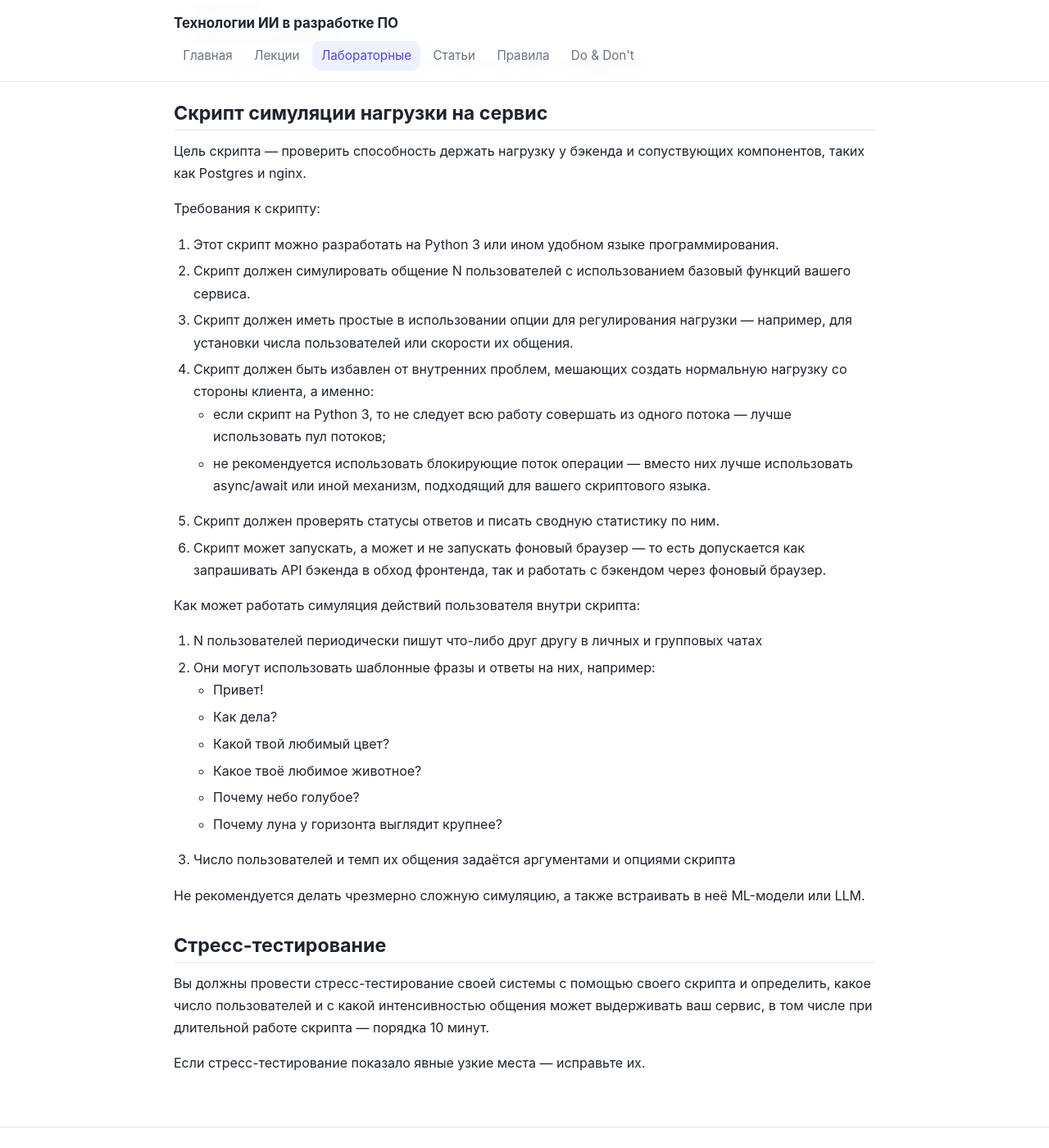
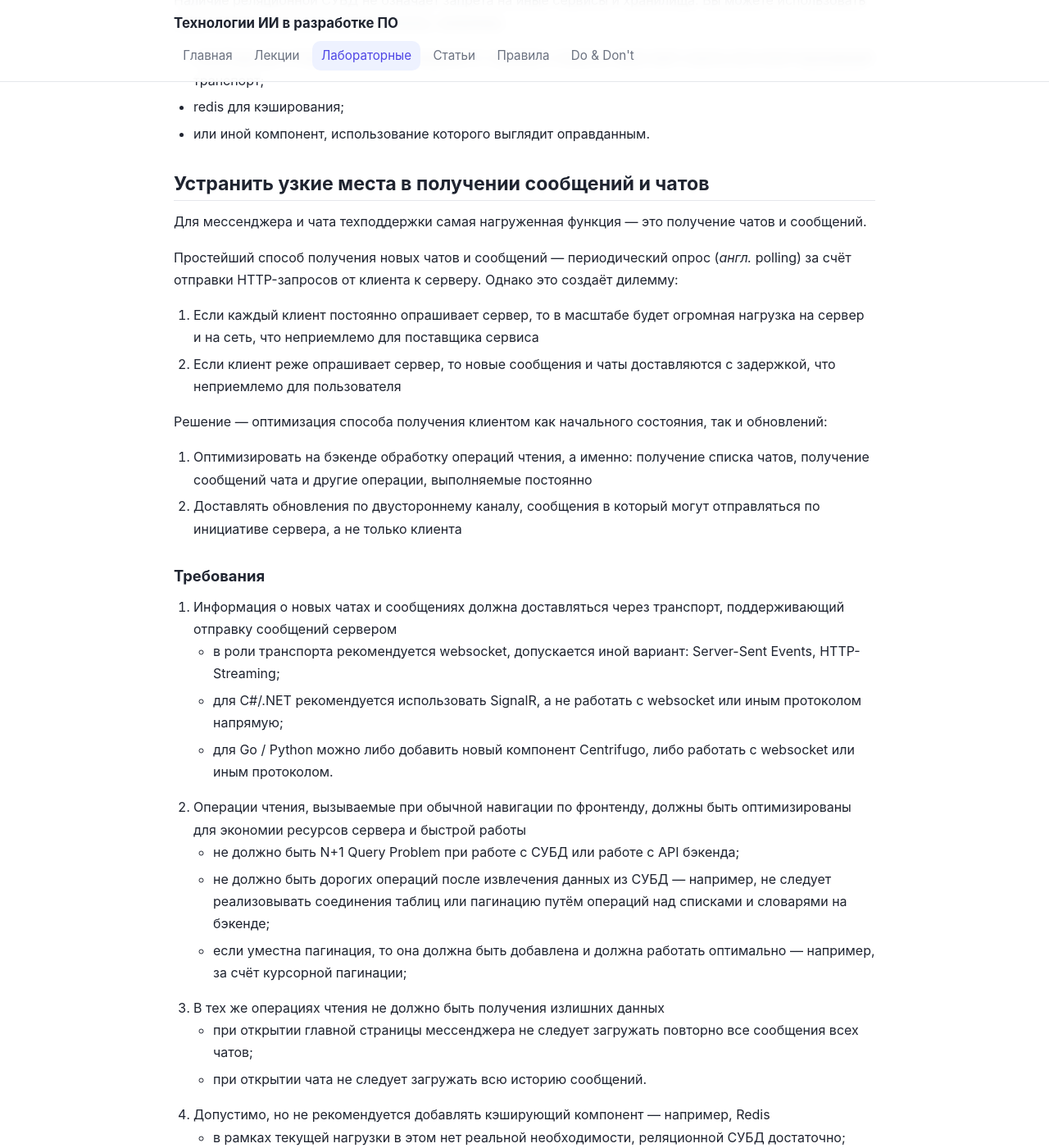
Before and after one commit to is-aidd-26/is-aidd-26.github.io, a Jekyll site: the page built from _labs/lab-5.md, in a window 1280 px wide and 1400 px high, scrolled down 5406 px. Shown: the whole window at 82% size. Built offline with Jekyll 4.4.1, drawn with Linux system fonts in a browser that asks for light colours; some of the changed text lies outside the part shown.

Commit message:
Добавил в 5-й лабораторной отдельное требование на устранение узких мест

```diff
--- a/_labs/lab-5.md
+++ b/_labs/lab-5.md
@@ -23,8 +22,9 @@ summary: "Контейнеризация и стресс-тесты"
 1. Настроить маршрутизацию входящего трафика, чтобы фронтенд и бэкенд отдавались с одного порта на localhost
 2. Настроить запуск в docker compose всех контейнеров, включая бэкенд и фронтенд
 3. Перейти на клиент-серверную СУБД, если на предыдущих этапах использовался SQLite
-4. Подготовить скрипты для симуляции нагрузки на сервис
-5. Провести стресс-тестирование в условиях намеренно ограниченных ресурсов
+4. Устранить узкие места в получении сообщений и чатов
+5. Подготовить скрипты для симуляции нагрузки на сервис
+6. Провести стресс-тестирование в условиях намеренно ограниченных ресурсов
 
 ## Маршрутизация входящего трафика
 
@@ -169,6 +169,39 @@ services:
 - redis для кэширования;
 - или иной компонент, использование которого выглядит оправданным.
 
+## Устранить узкие места в получении сообщений и чатов
+
+Для мессенджера и чата техподдержки самая нагруженная функция — это получение чатов и сообщений.
+
+Простейший способ получения новых чатов и сообщений — периодический опрос (_англ._ polling) за счёт отправки HTTP-запросов от клиента к серверу. Однако это создаёт дилемму:
+
+1. Если каждый клиент постоянно опрашивает сервер, то в масштабе будет огромная нагрузка на сервер и на сеть, что неприемлемо для поставщика сервиса
+2. Если клиент реже опрашивает сервер, то новые сообщения и чаты доставляются с задержкой, что неприемлемо для пользователя
+
+Решение — оптимизация способа получения клиентом как начального состояния, так и обновлений:
+
+1. Оптимизировать на бэкенде обработку операций чтения, а именно: получение списка чатов, получение сообщений чата и другие операции, выполняемые постоянно
+2. Доставлять обновления по двустороннему каналу, сообщения в который могут отправляться по инициативе сервера, а не только клиента
+
+### Требования
+
+1. Информация о новых чатах и сообщениях должна доставляться через транспорт, поддерживающий отправку сообщений сервером
+    - в роли транспорта рекомендуется websocket, допускается иной вариант: Server-Sent Events, HTTP-Streaming;
+    - для C#/.NET рекомендуется использовать SignalR, а не работать с websocket или иным протоколом напрямую;
+    - для Go / Python можно либо добавить новый компонент Centrifugo, либо работать с websocket или иным протоколом.
+2. Операции чтения, вызываемые при обычной навигации по фронтенду, должны быть оптимизированы для экономии ресурсов сервера и быстрой работы
+    - не должно быть N+1 Query Problem при работе с СУБД или работе с API бэкенда;
+    - не должно быть дорогих операций после извлечения данных из СУБД — например, не следует реализовывать соединения таблиц или пагинацию путём операций над списками и словарями на бэкенде;
+    - если уместна пагинация, то она должна быть добавлена и должна работать оптимально — например, за счёт курсорной пагинации;
+3. В тех же операциях чтения не должно быть получения излишних данных
+    - при открытии главной страницы мессенджера не следует загружать повторно все сообщения всех чатов;
+    - при открытии чата не следует загружать всю историю сообщений.
+4. Допустимо, но не рекомендуется добавлять кэширующий компонент — например, Redis
+    - в рамках текущей нагрузки в этом нет реальной необходимости, реляционной СУБД достаточно;
+    - реализация внешнего кэша может создать новые риски производительности и надёжности системы.
+5. Оптимизация не должна существенно ограничивать функциональность
+    - например, в мессенджере в списке чатов обычно отображается последнее сообщение в каждом чате — этим не следует жертвовать ради оптимизации.
+
 ## Скрипт симуляции нагрузки на сервис
 
 Цель скрипта — проверить способность держать нагрузку у бэкенда и сопуствующих компонентов, таких как Postgres и nginx.
```
Also changed, not shown: other parts of _labs/lab-5.md (+2 -3 lines).
